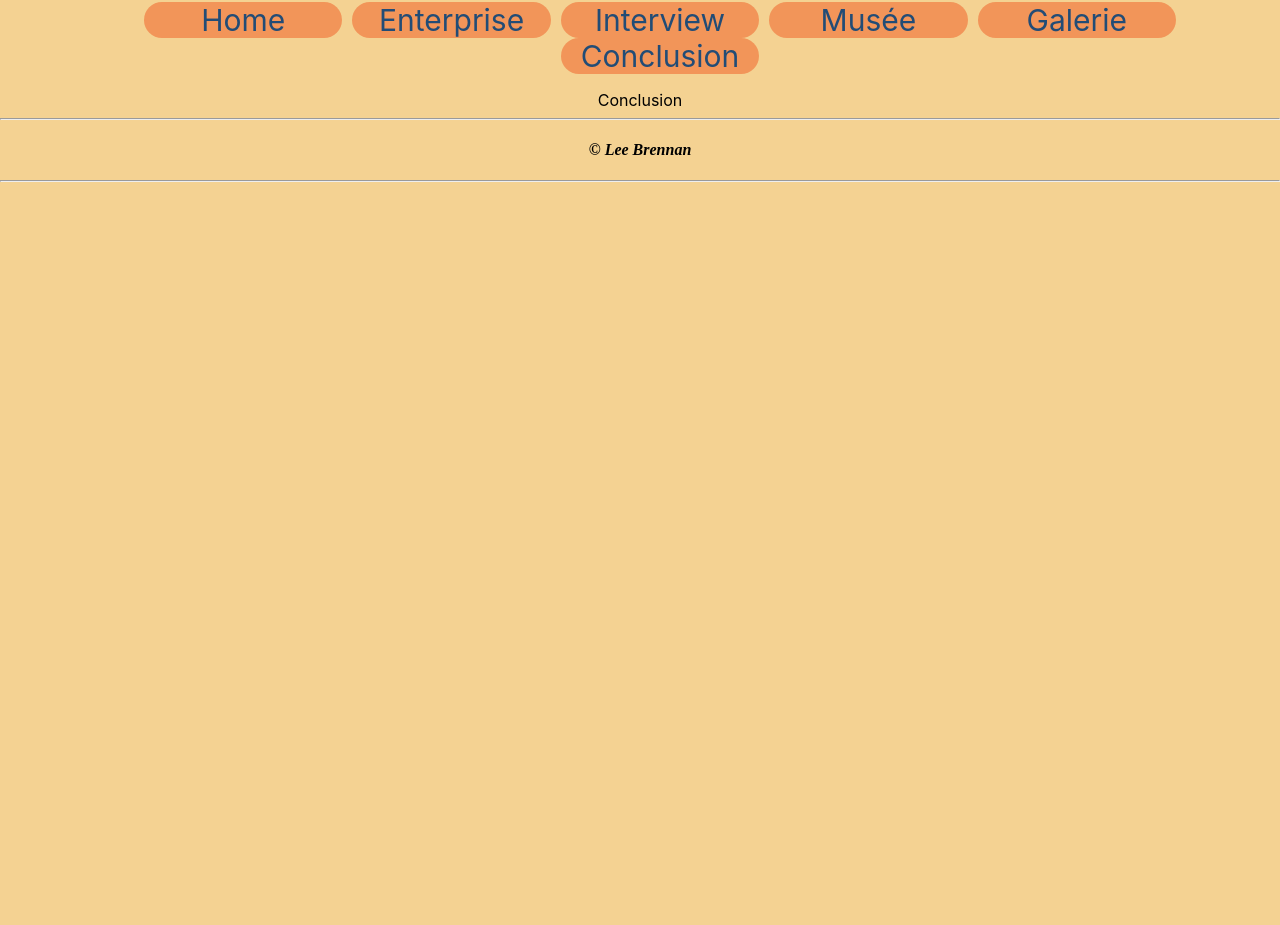
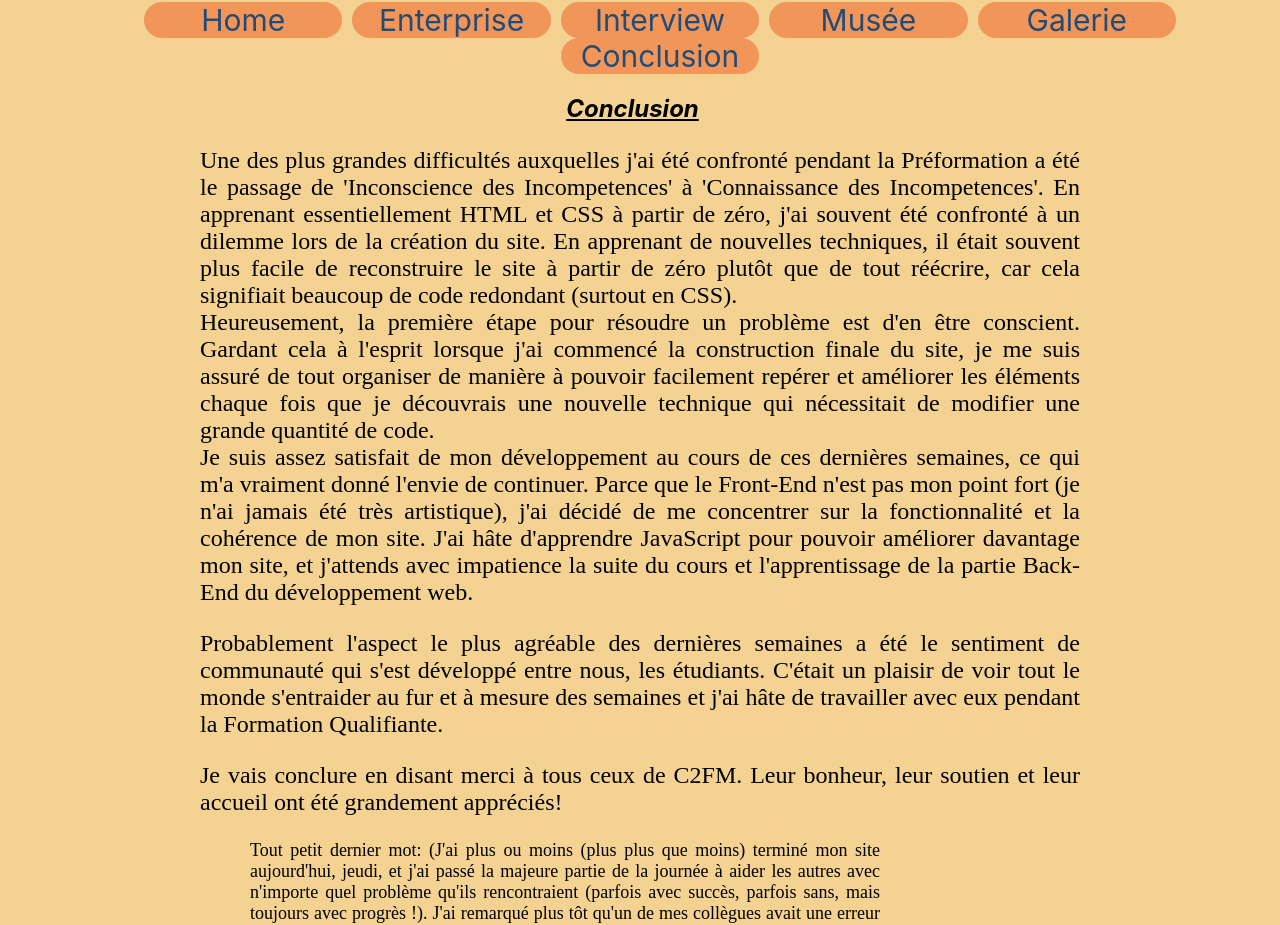
Before and after one commit to Leerlandais/react-prefo, a React (Create React App) app: page /conclusion in a window 1280 px wide. Shown: the part 95-1020 px from the top of the page. Before the commit the page ends 800 px from the top, so only its background shows below. Built offline with nearby package versions, Linux system fonts and the light colour scheme.

Commit message:
finished conclusion page

```diff
--- a/src/App.css
+++ b/src/App.css
@@ -88,11 +88,7 @@ h3 {
   margin: 0 5px;
 }
 
-nav ul a {
-  /* color: black; */
-}
-
-nav ul li:hover {
+.myLink:hover {
   background-color: #b8b08d;
 }
 
--- a/src/pages/Conclusion.jsx
+++ b/src/pages/Conclusion.jsx
@@ -1,6 +1,27 @@
 
 function Conclusion() {
-    return("Conclusion");
+    return(
+        <>
+        <h2>Conclusion</h2>
+
+   <div class="conc">
+        <p>
+            Une des plus grandes difficultés auxquelles j'ai été confronté pendant la Préformation a été le passage de 'Inconscience des Incompetences' à 'Connaissance des Incompetences'. En apprenant essentiellement HTML et CSS à partir de zéro, j'ai souvent été confronté à un dilemme lors de la création du site. En apprenant de nouvelles techniques, il était souvent plus facile de reconstruire le site à partir de zéro plutôt que de tout réécrire, car cela signifiait beaucoup de code redondant (surtout en CSS).<br />
+            Heureusement, la première étape pour résoudre un problème est d'en être conscient. Gardant cela à l'esprit lorsque j'ai commencé la construction finale du site, je me suis assuré de tout organiser de manière à pouvoir facilement repérer et améliorer les éléments chaque fois que je découvrais une nouvelle technique qui nécessitait de modifier une grande quantité de code. <br />
+            Je suis assez satisfait de mon développement au cours de ces dernières semaines, ce qui m'a vraiment donné l'envie de continuer. Parce que le Front-End n'est pas mon point fort (je n'ai jamais été très artistique), j'ai décidé de me concentrer sur la fonctionnalité et la cohérence de mon site. J'ai hâte d'apprendre JavaScript pour pouvoir améliorer davantage mon site, et j'attends avec impatience la suite du cours et l'apprentissage de la partie Back-End du développement web.
+        </p>
+        <p>
+            Probablement l'aspect le plus agréable des dernières semaines a été le sentiment de communauté qui s'est développé entre nous, les étudiants. C'était un plaisir de voir tout le monde s'entraider au fur et à mesure des semaines et j'ai hâte de travailler avec eux pendant la Formation Qualifiante.
+        </p>
+        <p>
+            Je vais conclure en disant merci à tous ceux de C2FM. Leur bonheur, leur soutien et leur accueil ont été grandement appréciés!
+        </p>
+        <p id="lastnote">
+            Tout petit dernier mot: (J'ai plus ou moins (plus plus que moins) terminé mon site aujourd'hui, jeudi, et j'ai passé la majeure partie de la journée à aider les autres avec n'importe quel problème qu'ils rencontraient (parfois avec succès, parfois sans, mais toujours avec progrès !). J'ai remarqué plus tôt qu'un de mes collègues avait une erreur avec les liens sur l'une de ses pages. J'ai réussi à utiliser Github pour cloner ses fichiers, corriger l'erreur et lui proposer la solution. J'ai terminé cela juste avant que ma femme rentre à la maison, pour me trouver en train de danser et de chanter : "ça a marché, ça a marché". Maintenant, j'attends avec encore plus d'impatience l'avenir !)
+        </p>
+    </div>
+        </>
+    );
 }
 
 export default Conclusion;
```
